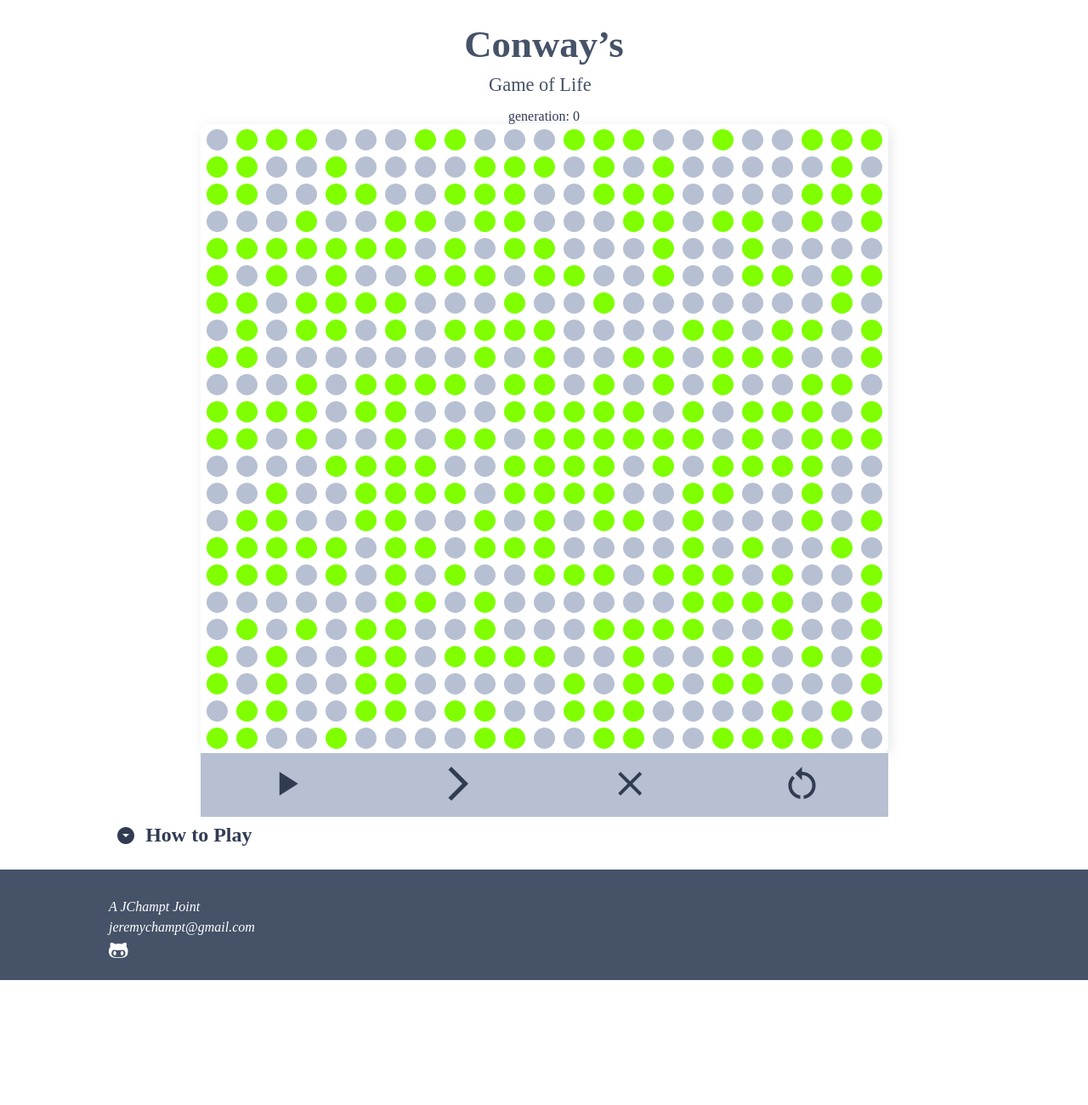
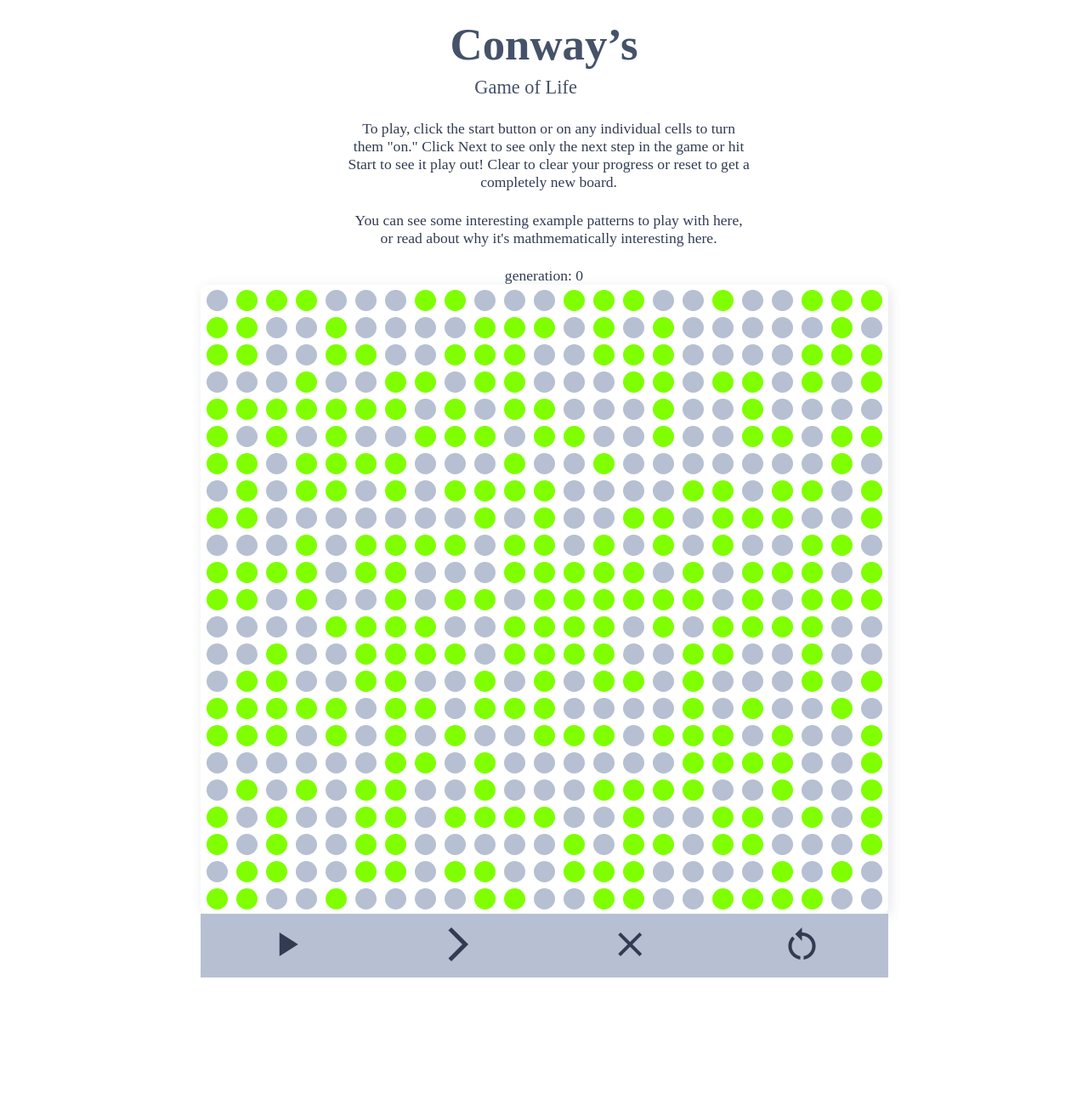
Before and after one commit to JChampt/game-of-life, a plain HTML site: page index.html in a window 1280 px wide. Shown: the top 1300 px of the page at 85% size. Before the commit the page ends 1153 px from the top, so only its background shows below. Drawn offline with Linux system fonts and the light colour scheme.

Commit message:
started desktop layout

```diff
--- a/style.css
+++ b/style.css
@@ -153,6 +153,7 @@ button:active {
 #p1,
 #p2 {
   max-height: 0px;
+  max-width: 475px;
   overflow: hidden;
   transition: max-height 0.75s ease;
 }
@@ -176,8 +177,37 @@ footer {
   margin-top: 3px;
 }
 
-@media only screen and (max-width: 575px) {
-  /*   #grid {
-    padding: 5px;
-  } */
+@media only screen and (min-width: 864px) {
+  body {
+    font-size: 1.1rem;
+    grid-template-areas:
+      'header'
+      'how-to'
+      'main'
+      'footer';
+  }
+
+  header {
+    font-size: 1.5em;
+  }
+
+  #how-to-button {
+    display: none;
+  }
+
+  #how-to h2 {
+    display: none;
+  }
+
+  #p1,
+  #p2 {
+    max-height: 1000px;
+    text-align: center;
+    margin-bottom: 15px;
+  }
+
+  footer {
+    height: 300px;
+    margin-top: 175px;
+  }
 }
```
